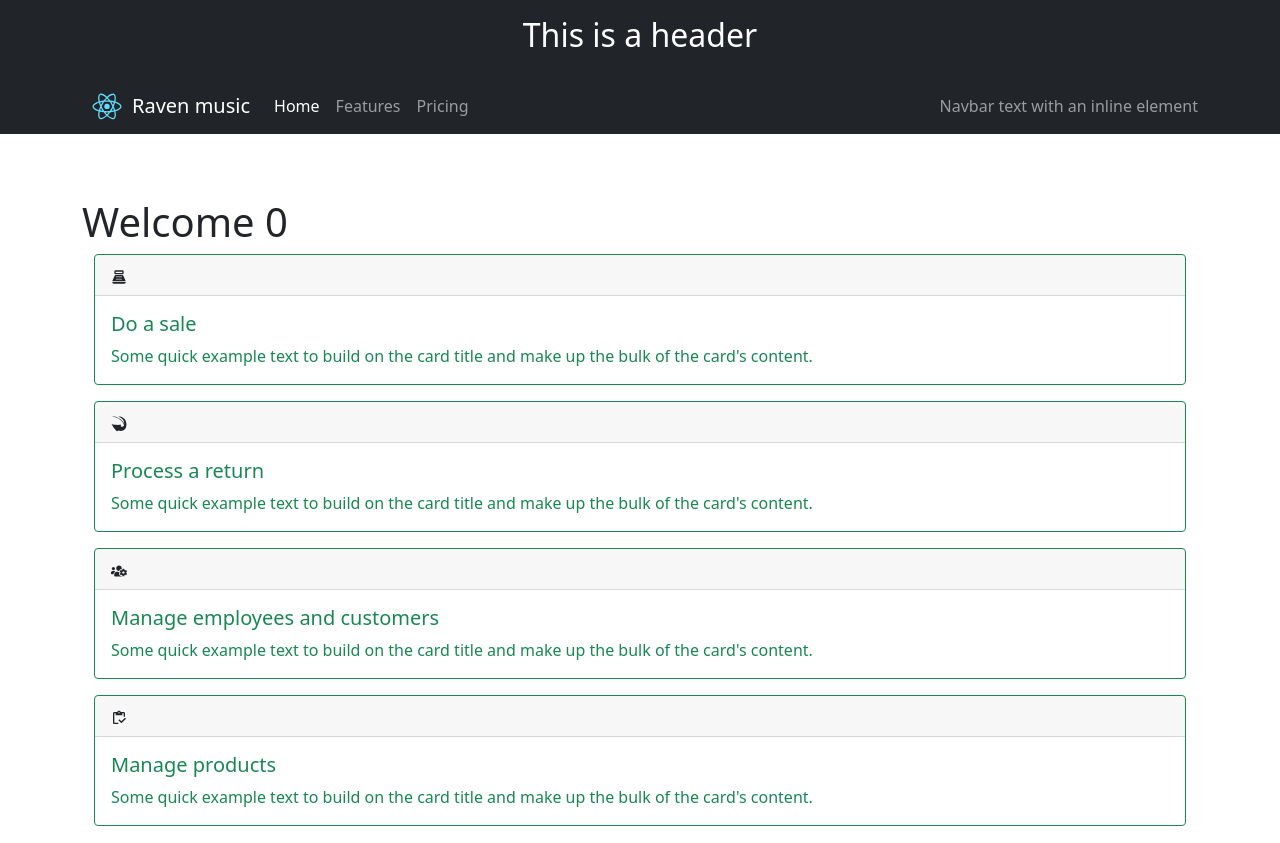
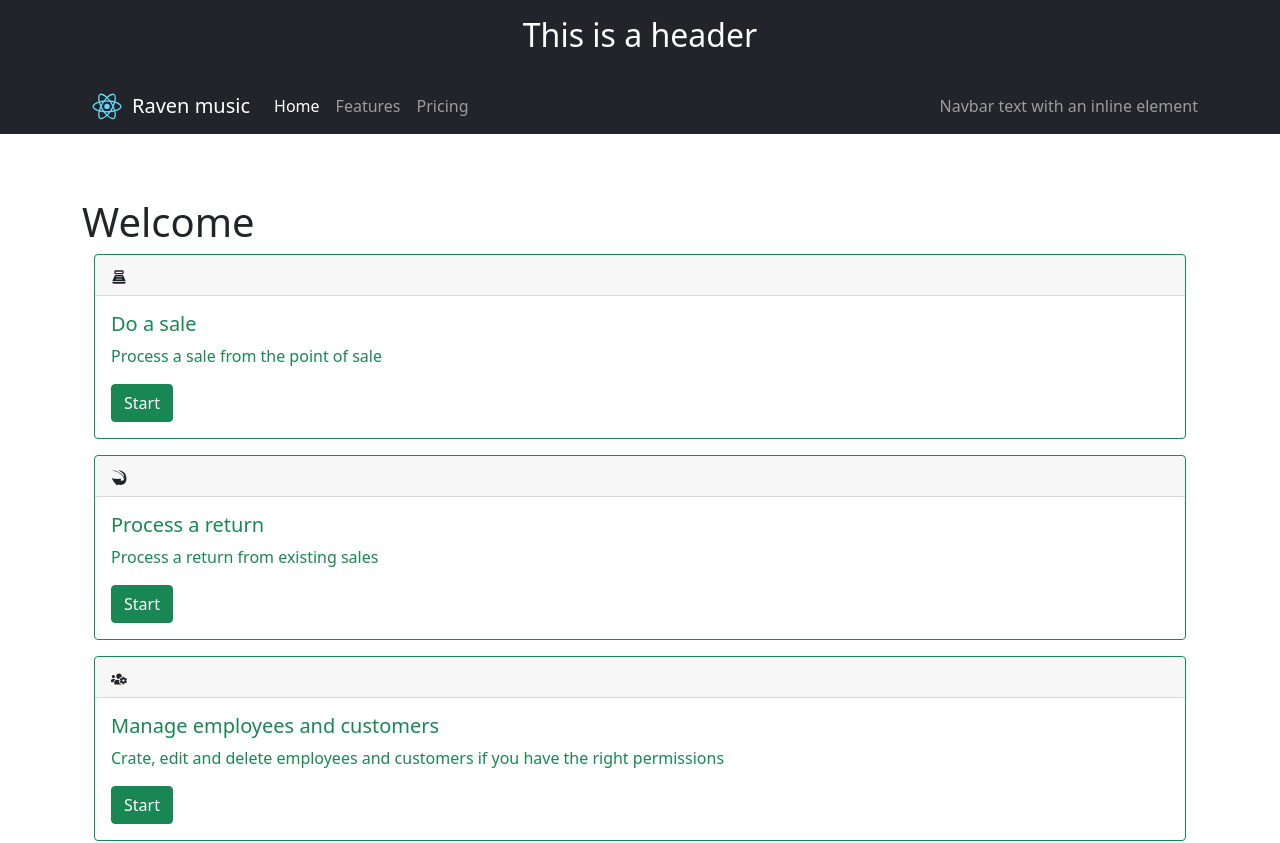
Before and after one commit to rorro3025/musicWebReact, a React (Create React App) app: page /menu in a window 1280 px wide. Shown: the top 843 px of the page. Built offline with nearby package versions, Linux system fonts and the light colour scheme; no server answers.

Commit message:
Menu sales started

```diff
--- a/src/App.tsx
+++ b/src/App.tsx
@@ -6,6 +6,7 @@ import 'bootstrap/dist/css/bootstrap.min.css'
 import Home from './pages/Home';
 import Management from "./pages/manage";
 import MainMenu from "./pages/MainMenu";
+import Sales from "./pages/Sales";
 
 function App() {
     const [user,setUser] = useState(0);
@@ -15,7 +16,8 @@ function App() {
         <Router>
             <Routes>
                 <Route path="/" element={<Home/>}/>
-                <Route path={"/management/:object/"} element={<Management/>}/>
+                <Route path="/sales" element={<Sales/>}/>
+                <Route path={"/management/employees/"} element={<Management/>}/>
                 <Route path={'/management/:object/:id'} element={<Management/>}/>
                 <Route path={'/management/:object/:id'} element={<Management/>}/>
                 <Route path={'/menu'} element={<MainMenu/>}/>
--- a/src/components/CardMenuItem/index.tsx
+++ b/src/components/CardMenuItem/index.tsx
@@ -1,3 +1,4 @@
+import {useNavigate} from "react-router-dom";
 import {MdPointOfSale} from 'react-icons/md';
 import {GiReturnArrow} from 'react-icons/gi';
 import {FaUsersCog} from 'react-icons/fa';
@@ -7,19 +8,27 @@ import "./styles.css";
 
 interface Props {
     option: number,
-    title: string
+    title: string,
+    description: string,
+    link: string
 }
 
-export default function CardMenuItem({option, title}: Props) {
+
+export default function CardMenuItem({option, title,description,link}: Props) {
+    const navigate = useNavigate();
     const icons = [<MdPointOfSale/>, <GiReturnArrow/>, <FaUsersCog/>, <MdOutlineInventory/>]
+    const handleClick = () => {
+        navigate(link)
+        console.log(option,link);
+    }
     return (
        <div className={"g-col-2 g-col-sm-1"}>
            <div className="card border-success mb-3" >
                <div className="card-header">{icons[option]} </div>
                <div className="card-body text-success">
                    <h5 className="card-title">{title}</h5>
-                   <p className="card-text">Some quick example text to build on the card title and make up the bulk of the
-                       card's content.</p>
+                   <p className="card-text">{description}</p>
+                   <button className={"btn btn-success"} onClick={handleClick}>Start</button>
                </div>
            </div>
        </div>
--- /dev/null
+++ b/src/components/DisplayTotal/index.tsx
@@ -0,0 +1,13 @@
+interface Props{
+    price: number;
+}
+
+export default function DisplayTotal({price}: Props) {
+   return(
+       <div className={"container text-center"}>
+           {
+               price === 0 ? <h1>No items in cart</h1> : <h1>Total: {price}</h1>
+           }
+       </div>
+   )
+}
--- a/src/components/MenuItem/index.tsx
+++ b/src/components/MenuItem/index.tsx
@@ -1,11 +1,10 @@
 
 interface Props{
     title:string,
-    link:string,
     image:string,
 }
 
-export default function MenuItem({title,link,image}:Props){
+export default function MenuItem({title,image}:Props){
     const handleClick = ()=>{
        console.log(title)
     }
--- /dev/null
+++ b/src/components/ShopList/index.tsx
@@ -0,0 +1,45 @@
+import {useState, useEffect} from "react";
+import {Product} from "../../interfaces/database";
+import DisplayTotal from "../DisplayTotal";
+
+
+export default function Sales() {
+    const [products, setProducts] = useState<Product[]>([]);
+    const [prices, setPrices] = useState<number[]>([0]);
+    const getProductsList = async () => {
+        //http://localhost:8080/api/products
+        const response = await fetch("http://localhost:8080/api/products");
+        const data = await response.json();
+        setProducts(data);
+    }
+
+    useEffect(() => {
+        getProductsList().catch(null);
+    }, [])
+
+    const handleClick = (val: number) => {
+        setPrices([...prices, val]);
+        console.log(prices);
+    }
+
+    return (
+        <div className="row">
+            <div className="col-lg-6">
+                <ul className={"list-group"}>
+                    {
+                        products.map(product => (
+                            <li className={"list-group-item"} key={product.id}>
+                                <h3>{product.title.toUpperCase()}</h3>
+                                <p>{product.artist}</p>
+                                <p>{product.salePrice}</p>
+                                <button className="btn btn-primary" onClick={() => handleClick(product.salePrice)}>Add</button>
+                            </li>
+                        ))
+                    }
+                </ul> </div>
+            <div className="col-lg-6">
+                <DisplayTotal price={prices.reduce((x,y)=>x+y)}/>
+            </div>
+        </div>
+    )
+}
--- /dev/null
+++ b/src/interfaces/Properties.ts
@@ -0,0 +1,6 @@
+export interface Option {
+    option: number,
+    title: string,
+    description: string,
+    link: string
+}
--- a/src/interfaces/database.ts
+++ b/src/interfaces/database.ts
@@ -24,5 +24,5 @@ export interface Product{
    artist:string;
    title:string;
    cost:number;
-   price:number;
+   salePrice:number;
 }
--- a/src/pages/MainMenu/index.tsx
+++ b/src/pages/MainMenu/index.tsx
@@ -1,21 +1,38 @@
+import {useState, useEffect} from 'react';
 import Layout from '../../components/Layout';
 import CardMenuItem from '../../components/CardMenuItem';
 import {useApp} from "../../store/provider";
 
+import {options} from "./optionsData";
+
 export default function MainMenu() {
     const {user} = useApp()
-    const titles = ["Do a sale", "Process a return", "Manage employees and customers", "Manage products"];
+    const [userName,setUserName] = useState('')
+
+    const getUserName = async () => {
+        //http://localhost:8080/api/employees/5
+        const response = await fetch(`http://localhost:8080/api/employees/${user}`)
+        const {name} = await response.json()
+        setUserName(name)
+    }
+
+    useEffect(() => {
+        getUserName().catch(null)
+    },[user])
+
     return (
         <Layout>
-            <h1>Welcome {user}</h1>
+            <h1>Welcome {userName}</h1>
             <div className="container">
-               <div className="grid">
-                   {
-                       titles.map((title, index) => {
-                           return <CardMenuItem key={index} option={index} title={title}/>
-                       })
-                   }
-               </div>
+                <div className="grid">
+                    {
+                        options.map((option) => {
+                            return <CardMenuItem key={option.option} option={option.option} title={option.title}
+                                                 description={option.description}
+                                                 link={option.link}/>
+                        })
+                    }
+                </div>
             </div>
         </Layout>
     );
--- /dev/null
+++ b/src/pages/MainMenu/optionsData.ts
@@ -0,0 +1,24 @@
+import {Option} from "../../interfaces/Properties";
+
+export const options: Option[] = [
+    {
+        title: "Do a sale",
+        description: "Process a sale from the point of sale",
+        link: "/sales",
+        option: 0
+    }, {
+        title: "Process a return",
+        description: "Process a return from existing sales",
+        link: "/returns",
+        option: 1
+    }, {
+        title: "Manage employees and customers",
+        description: "Crate, edit and delete employees and customers if you have the right permissions",
+        link: "/management/employees",
+        option: 2
+    }, {
+        title: "Manage products",
+        description: "Create, edit and delete products if you have the right permissions",
+        link: "/products",
+        option: 3
+    }];
--- /dev/null
+++ b/src/pages/Sales.tsx
@@ -0,0 +1,13 @@
+import Layout from "../components/Layout";
+import ShopList from "../components/ShopList";
+
+export default function Sales() {
+    return (
+        <Layout>
+            <h1>Sales</h1>
+            <div className="container">
+                <ShopList />
+            </div>
+        </Layout>
+    )
+}
```
